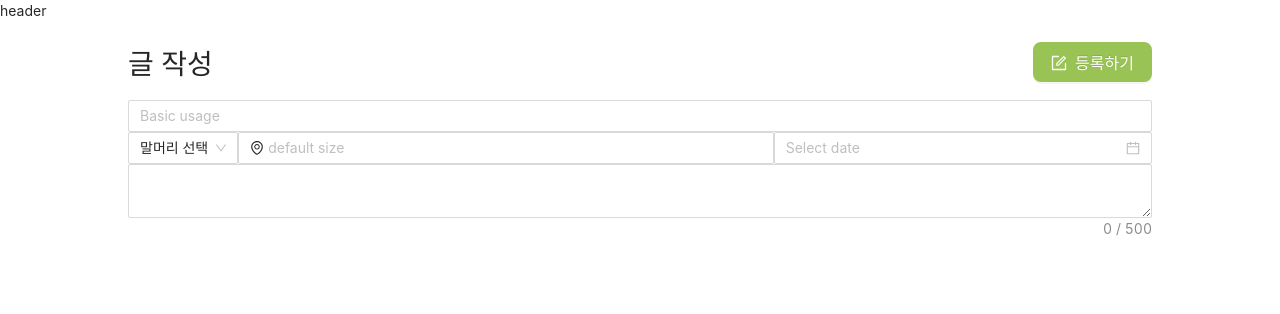
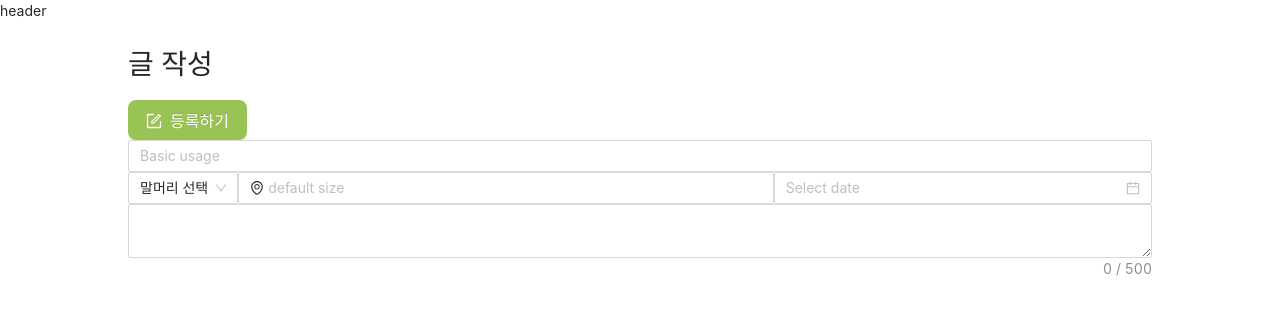
Before and after one commit to ohyoonah/clean_hikers, a React (Create React App) app in the folder front/: page /community/communityCreate in a window 1280 px wide. Shown: the top 314 px of the page. Built offline with nearby package versions, Linux system fonts and the light colour scheme.

Commit message:
등록(연두),모집(파랑)버튼추가

```diff
--- /dev/null
+++ b/front/src/components/common/button/IconBtn.js
@@ -0,0 +1,40 @@
+import { Button } from "antd";
+import { FormOutlined, PlusSquareOutlined } from "@ant-design/icons";
+import { RecruitBtnStyled, RegisterBtnStyled } from "./IconBtnStyled";
+
+// 아이콘이 들어간 버튼 컴포넌트 모음
+
+function RecruitBlueBtn() {
+  return (
+    <>
+      <RecruitBtnStyled>
+        <Button
+          type="primary"
+          icon={<PlusSquareOutlined />}
+          className="communityList-title-button"
+          size="large"
+        >
+          모집하기
+        </Button>
+      </RecruitBtnStyled>
+    </>
+  );
+}
+
+function RegisterGreenBtn() {
+  return (
+    <>
+      <RegisterBtnStyled>
+        <Button
+          type="primary"
+          icon={<FormOutlined />}
+          className="community-title-button"
+          size="large"
+        >
+          등록하기
+        </Button>
+      </RegisterBtnStyled>
+    </>
+  );
+}
+export { RecruitBlueBtn, RegisterGreenBtn };
--- /dev/null
+++ b/front/src/components/common/button/IconBtnStyled.js
@@ -0,0 +1,22 @@
+// 버튼 styled-component 적용 파일
+import styled from "styled-components";
+const RegisterBtnStyled = styled.div`
+  .community-title-button {
+    background-color: #9ac355;
+    border: #9ac355 solid;
+    border-radius: 8px;
+  }
+  .community-title-button:hover {
+    background-color: #a3cb5d;
+    border: #a3cb5d solid;
+    border-radius: 8px;
+  }
+`;
+
+const RecruitBtnStyled = styled.div`
+  .communityList-title-button {
+    border-radius: 8px;
+  }
+`;
+
+export { RegisterBtnStyled, RecruitBtnStyled };
--- a/front/src/components/community/component/CommunityCreate.js
+++ b/front/src/components/community/component/CommunityCreate.js
@@ -1,12 +1,13 @@
 import React from "react";
-import { Button, Col, DatePicker, Input, Row, Select } from "antd";
-import { FormOutlined, EnvironmentOutlined } from "@ant-design/icons";
+import { DatePicker, Input, Select } from "antd";
+import { EnvironmentOutlined } from "@ant-design/icons";
 import {
   TitleAlign,
   AllContentAlign,
   CommunityFormSecond,
 } from "../styledComponents/CommunityCreateStyled";
 import TextArea from "antd/lib/input/TextArea";
+import { RegisterGreenBtn } from "../../common/button/IconBtn";
 const { Option } = Select;
 function CommunityCreate() {
   const onChange = (e) => {
@@ -17,16 +18,8 @@ function CommunityCreate() {
       <AllContentAlign>
         <TitleAlign>
           <h1>글 작성</h1>
-          <Button
-            type="primary"
-            icon={<FormOutlined />}
-            className="community-title-button"
-            size="large"
-          >
-            등록하기
-          </Button>
         </TitleAlign>
-
+        <RegisterGreenBtn />
         <form>
           <Input placeholder="Basic usage" />
           <CommunityFormSecond>
--- a/front/src/components/community/component/CommunityList.js
+++ b/front/src/components/community/component/CommunityList.js
@@ -1,24 +1,13 @@
 import React from "react";
-import { PlusSquareOutlined } from "@ant-design/icons";
-import { Button } from "antd";
 import { Link } from "react-router-dom";
-import RecruitButton from "../styledComponents/CommunityListStyled";
+import { RecruitBlueBtn } from "../../common/button/IconBtn";
 
 function CommunityList() {
   return (
     <div>
-      <RecruitButton>
-        <Link to="communityCreate">
-          <Button
-            type="primary"
-            icon={<PlusSquareOutlined />}
-            className="communityList-title-button"
-            size="large"
-          >
-            모집하기
-          </Button>
-        </Link>
-      </RecruitButton>
+      <Link to="communityCreate">
+        <RecruitBlueBtn />
+      </Link>
     </div>
   );
 }
--- a/front/src/components/community/styledComponents/CommunityCreateStyled.js
+++ b/front/src/components/community/styledComponents/CommunityCreateStyled.js
@@ -3,12 +3,8 @@ import styled from "styled-components";
 const TitleAlign = styled.div`
   display: flex;
   justify-content: space-between;
-  .community-title-button {
-    background-color: #9ac355;
-    border: #9ac355 solid;
-    border-radius: 8px;
-  }
 `;
+
 const AllContentAlign = styled.div`
   padding: 20px 10%;
 `;
--- a/front/src/components/community/styledComponents/CommunityListStyled.js
+++ b/front/src/components/community/styledComponents/CommunityListStyled.js
@@ -1,12 +1 @@
 import styled from "styled-components";
-
-const RecruitButton = styled.div`
-  padding: 20px;
-  display: flex;
-  justify-content: flex-end;
-  .communityList-title-button {
-    border-radius: 8px;
-  }
-`;
-
-export default RecruitButton;
```
